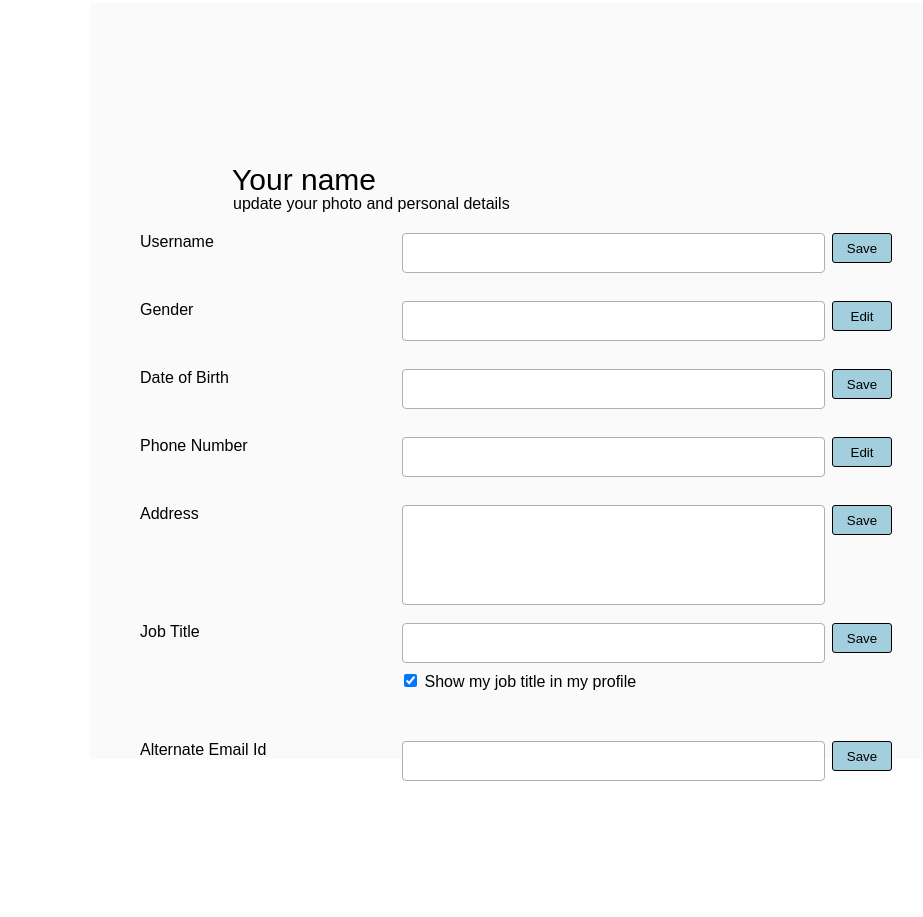
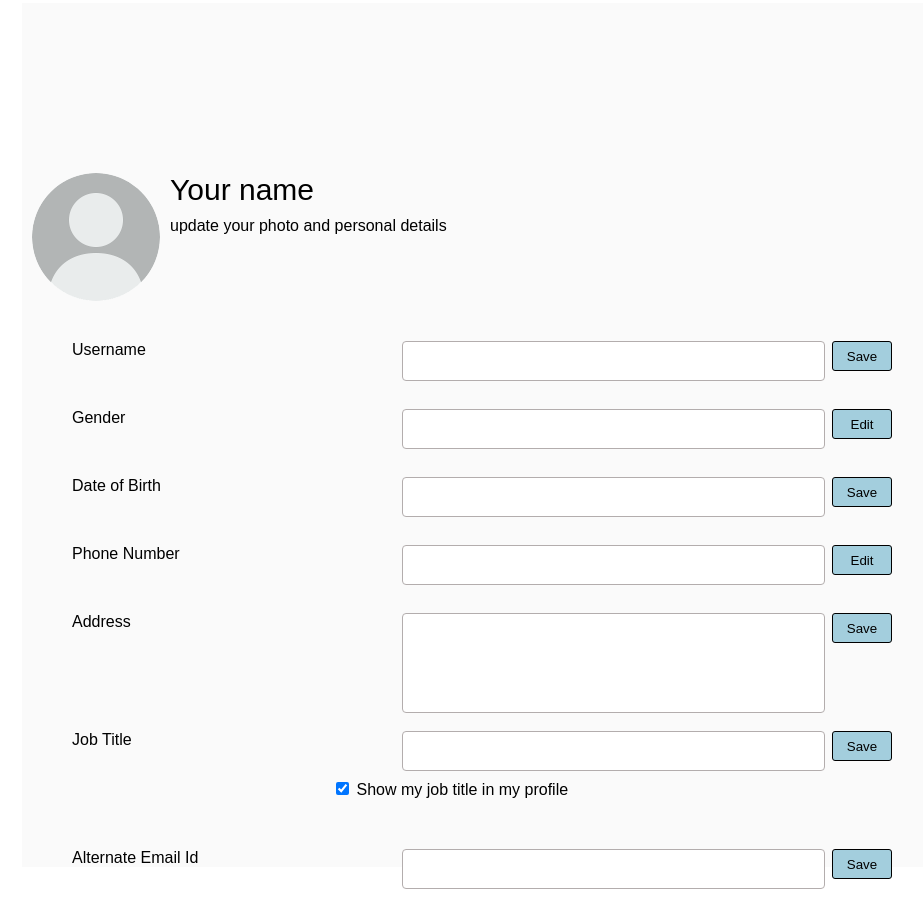
Before and after one commit to Practising-WebDev/RandomUsersdata, a plain HTML site: page index.html in a window 1280 px wide. Shown: the part 5-922 px from the top of the page, without its empty margins (118-1041 px from the left). Before the commit the page ends 814 px from the top, so only its background shows below. Drawn offline with nearby package versions, Linux system fonts and the light colour scheme; no server answers.

Commit message:
major changes in styling

```diff
--- a/index.html
+++ b/index.html
@@ -30,12 +30,12 @@
   <!-- bottom  -->
   <div id="bottom">
       <div id="bottombasic">
-        <img id="largephoto">
+        <img id="largephoto" src="nopfp2.png">
           <span>
-              <span id="yourname">Your name</span>
+              <div id="yourname">Your name</div>
               <div id="updateyour">update your photo and personal details</div>
           </span>
-      </div>
+      </div><br/><br/>
 
       <div id="bottomfields">
           <!-- username  -->
@@ -123,7 +123,7 @@
       let long=converteddata.results[0].location.coordinates.longitude;
 
     //   map
-      var mymapview = L.map("mymap").setView([lat, long], 10);
+      var mymapview = L.map("mymap").setView([lat, long], 7);
     var tiles = L.tileLayer(
       "https://{s}.tile.openstreetmap.org/{z}/{x}/{y}.png",
           );
--- a/page.css
+++ b/page.css
@@ -1,5 +1,6 @@
 #main {
-    margin-left: 200px;
+    /* to center the whole content, set margin auto*/
+    margin: auto;
     width: 1000px;
     background-color: rgb(250, 250, 250);
 }
@@ -8,18 +9,13 @@
   border-radius: 20px;
 }
 #yourname {
-    position: absolute;
-    left: 350px;
     font-size: 30px;
     font-family:Arial, Helvetica, sans-serif;
+    padding: 10px;
 }
 #updateyour {
-    position: absolute;
     font-family:Arial, Helvetica, sans-serif;
-    left: 351px;
-    top: 200px;
-
-}
+    }
 #bottomfields{
     margin-top: 70px;
     font-family:Arial, Helvetica, sans-serif;
@@ -27,6 +23,10 @@
 
 img{
     border-radius: 50%;
+    float: left;
+    padding: 10px;
+    height: 128px;
+    width: 128px;
 }
 
 .fieldtitle{
```
Also changed, not shown: nopfp2.png (added).
